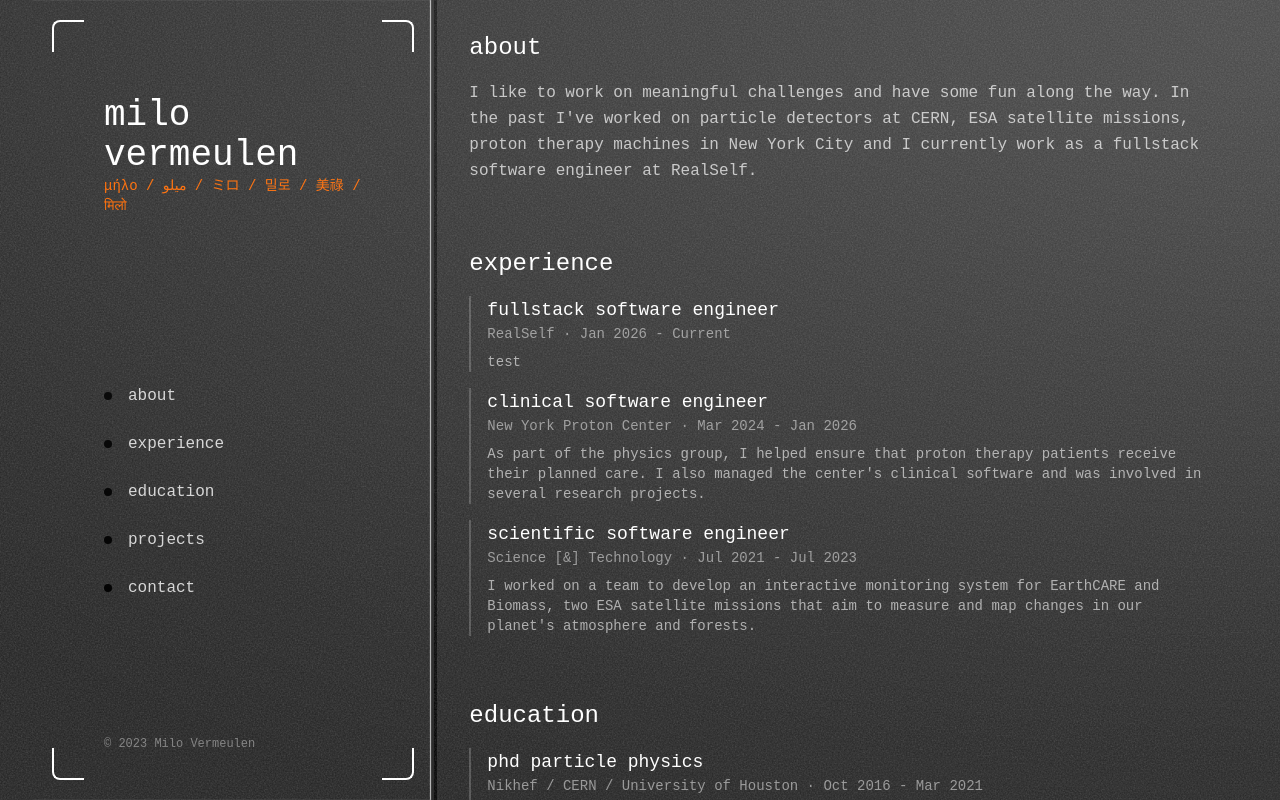
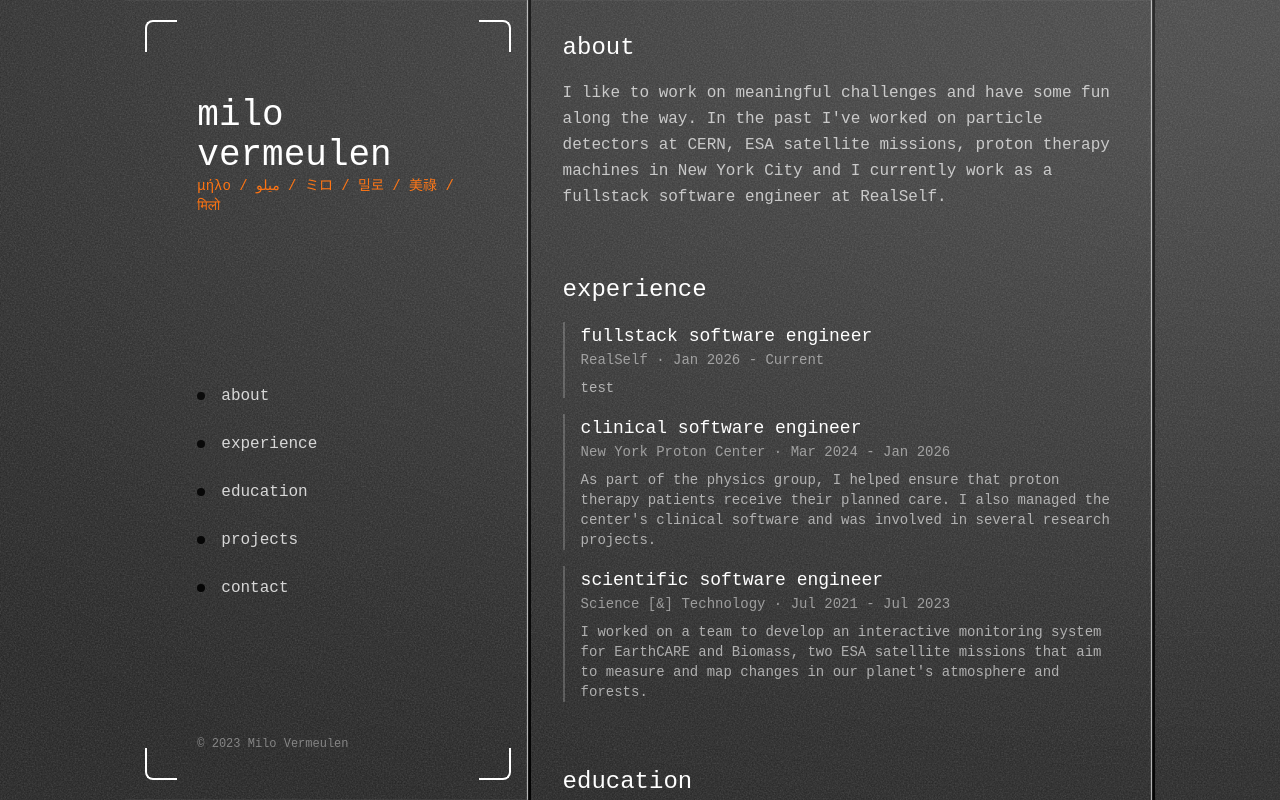
Before and after one commit to mivermeu/milovermeulen.com, a SvelteKit app: page / in a window 1280 px wide. Built offline with nearby package versions, Linux system fonts and the light colour scheme.

Commit message:
Center content, separate main from background

```diff
--- a/src/routes/+page.svelte
+++ b/src/routes/+page.svelte
@@ -9,21 +9,27 @@
     import Education from '$lib/sections/Education.svelte';
 </script>
 
-<div class="container mx-auto flex h-screen px-4 sm:px-6 lg:px-8">
-    <BracketedSection className="w-1/3 h-screen border-r-3 border-black">
+<div class="container mx-auto flex h-screen justify-center px-4 sm:px-6 lg:px-8">
+    <BracketedSection className="w-1/3 h-screen">
         <div
             class="pointer-events-none absolute inset-0 z-20 shadow-[inset_-4px_0_1px_rgba(255,255,255,0.8)]"
         ></div>
         <div
-            class="pointer-events-none absolute inset-0 z-20 shadow-[inset_-3px_0_1px_rgba(0,0,0,0.8)]"
+            class="pointer-events-none absolute inset-0 z-20 shadow-[inset_-3px_0_1px_rgba(0,0,0,1)]"
         ></div>
         <div class="h-full p-6 pl-12">
             <Aside />
         </div>
     </BracketedSection>
 
-    <main class="z-10 w-2/3 overflow-y-auto bg-[#222]">
+    <main class="z-10 max-w-prose overflow-y-auto bg-[#222]">
         <div class="relative p-8">
+            <div
+                class="pointer-events-none absolute inset-0 z-20 shadow-[inset_-4px_0_1px_rgba(255,255,255,0.8)]"
+            ></div>
+            <div
+                class="pointer-events-none absolute inset-0 z-20 shadow-[inset_-3px_0_1px_rgba(0,0,0,1)]"
+            ></div>
             <Noise />
             <About />
             <Experience />
```
